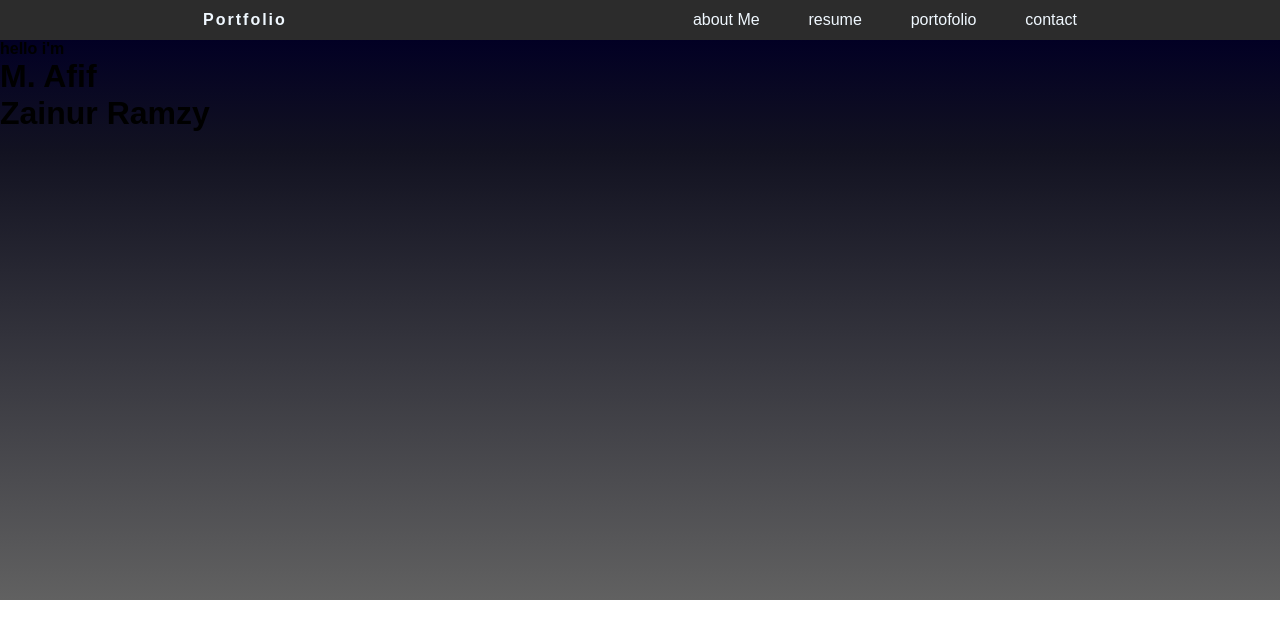
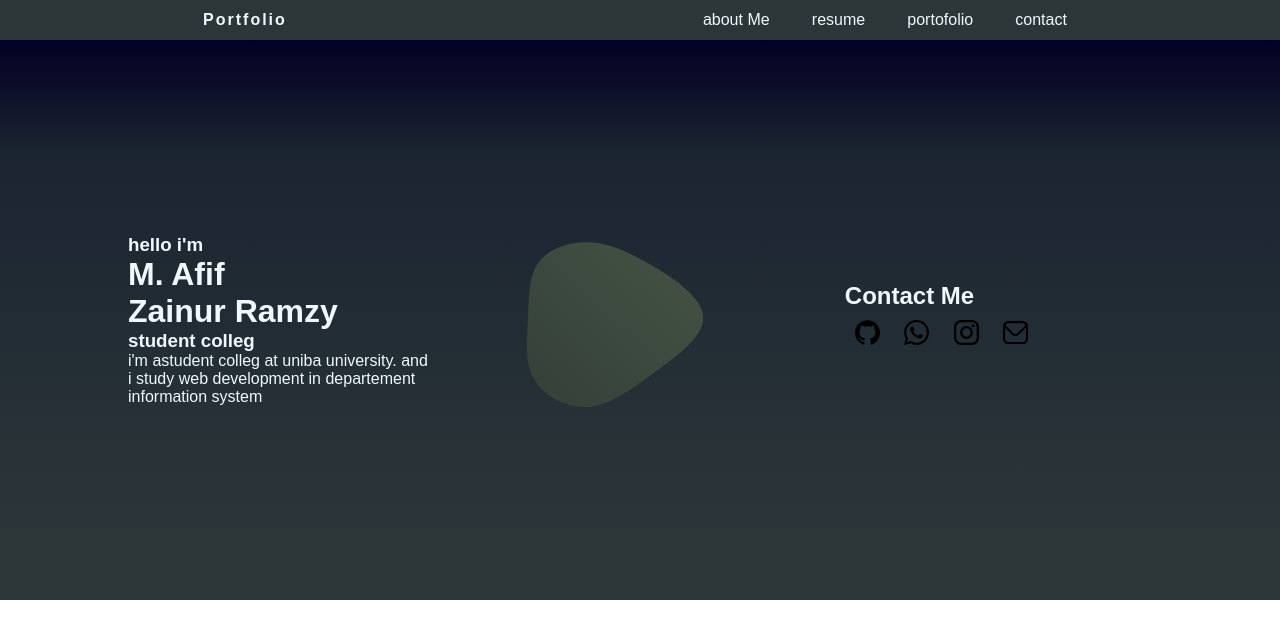
Before and after one commit to Romzyyy/responsive-navbar, a plain HTML site: page index.html in a window 1280 px wide. Drawn offline with Linux system fonts and the light colour scheme.

Commit message:
fixed thumnail

```diff
--- a/index.html
+++ b/index.html
@@ -24,11 +24,21 @@
         <div class="thumbnail">
             <div class="thumbnail-content">
                 <div class="content-name">
-                    <h4>hello i'm</h4>
+                    <h3>hello i'm</h3>
                     <h1>M. Afif <br>Zainur Ramzy</h1>
+                    <h3>student colleg</h3>
+                    <p>i'm astudent colleg at uniba university. and i study web development in departement information system</p>
                 </div>
                 <div class="content-image">
-                    <img src="" alt="">
+                   <!--?xml version="1.0" standalone="no"?-->              <svg id="sw-js-blob-svg" viewBox="0 0 100 100" xmlns="http://www.w3.org/2000/svg">                    <defs>                         <linearGradient id="sw-gradient" x1="0" x2="1" y1="1" y2="0">                            <stop id="stop1" stop-color="rgba(51.973, 64.12, 55.889, 1)" offset="0%"></stop>                            <stop id="stop2" stop-color="rgba(68.901, 82.334, 67.667, 1)" offset="100%"></stop>                        </linearGradient>                    </defs>                <path fill="url(#sw-gradient)" d="M20.4,-17.1C28.1,-12.6,37.3,-6.3,37.3,0.1C37.4,6.4,28.4,12.9,20.6,18.4C12.9,24,6.4,28.7,-0.4,29.1C-7.3,29.5,-14.5,25.7,-17.7,20.1C-20.9,14.5,-20.1,7.3,-19.7,0.3C-19.4,-6.6,-19.6,-13.2,-16.4,-17.8C-13.2,-22.3,-6.6,-24.7,-0.2,-24.5C6.3,-24.4,12.6,-21.6,20.4,-17.1Z" width="100%" height="100%" transform="translate(50 50)" stroke-width="0" style="transition: all 0.3s ease 0s;" stroke="url(#sw-gradient)"></path>              </svg>
+
+                </div>
+                <div class="content-profile">
+                    <h2>Contact Me</h2>
+                   <img src="assets/images/github.svg" alt="">
+                   <img src="assets/images/whatsapp.svg" alt="">
+                   <img src="assets/images/instagram.svg" alt="">
+                   <img src="assets/images/envelope.svg" alt="">
                 </div>
             </div>
         </div>
--- a/style.css
+++ b/style.css
@@ -10,7 +10,7 @@ body {
 
 nav {
     display: flex;
-    background-color: rgb(44, 44, 44);
+    background-color: #2C3639;
     justify-content: space-around;
     color: aliceblue;
     height: 40px;
@@ -28,28 +28,64 @@ nav ul {
     list-style: none;
     width: 30%;
     justify-content: space-between;
+
 }
 
 nav ul li a {
     text-decoration: none;
     color: aliceblue;
+
+    padding: 3px 10px;
+    border-radius: 15px;
+    transition: ease 0.5s;
 }
 
 nav ul li a:hover {
-    color: rgb(0, 230, 115);
+    background-color: #F7F7EE;
+    color: #2C3639;
 }
 
 .thumbnail {
     width: 100%;
     height: 35em;
     display: flex;
+    color: aliceblue;
+
+
 }
 
 .thumbnail-content {
     width: 100%;
+    display: flex;
+    justify-content: space-around;
+    padding: 0 10%;
+    align-items: center;
     background: rgb(2,0,36);
-    background: linear-gradient(180deg, rgba(2,0,36,1) 0%, rgba(18,18,33,1) 20%, rgba(97,97,97,1) 100%);
+    background: rgb(2,0,36);
+    background: linear-gradient(180deg, rgba(2,0,36,1) 0%, rgba(27,36,48,1) 20%, rgba(44,54,57,1) 90%);
 }
+
+.content-name,
+.content-image,
+.content-profile {
+    width: 25em;
+}
+
+.content-image img {
+    width: 100%;
+    opacity: 100px;
+}
+
+.content-profile {
+    margin-left: 10%;
+}
+
+.content-profile img{
+    width: 25px;
+    margin: 10px;
+
+}
+
 
 @media screen and (max-width: 1200px) {
     nav ul{
```
Also changed, not shown: assets/images/envelope.svg (added), assets/images/github.svg (added), assets/images/instagram.svg (added), assets/images/whatsapp.svg (added).
